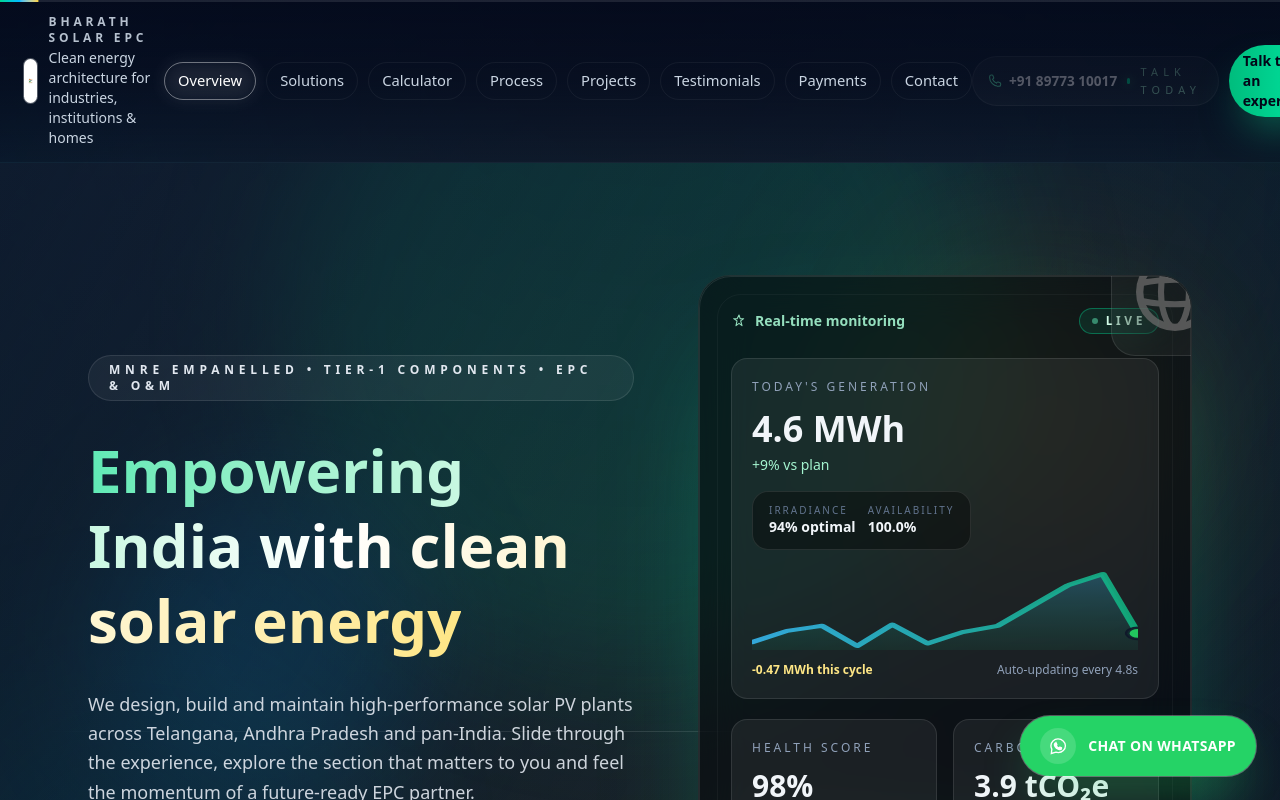
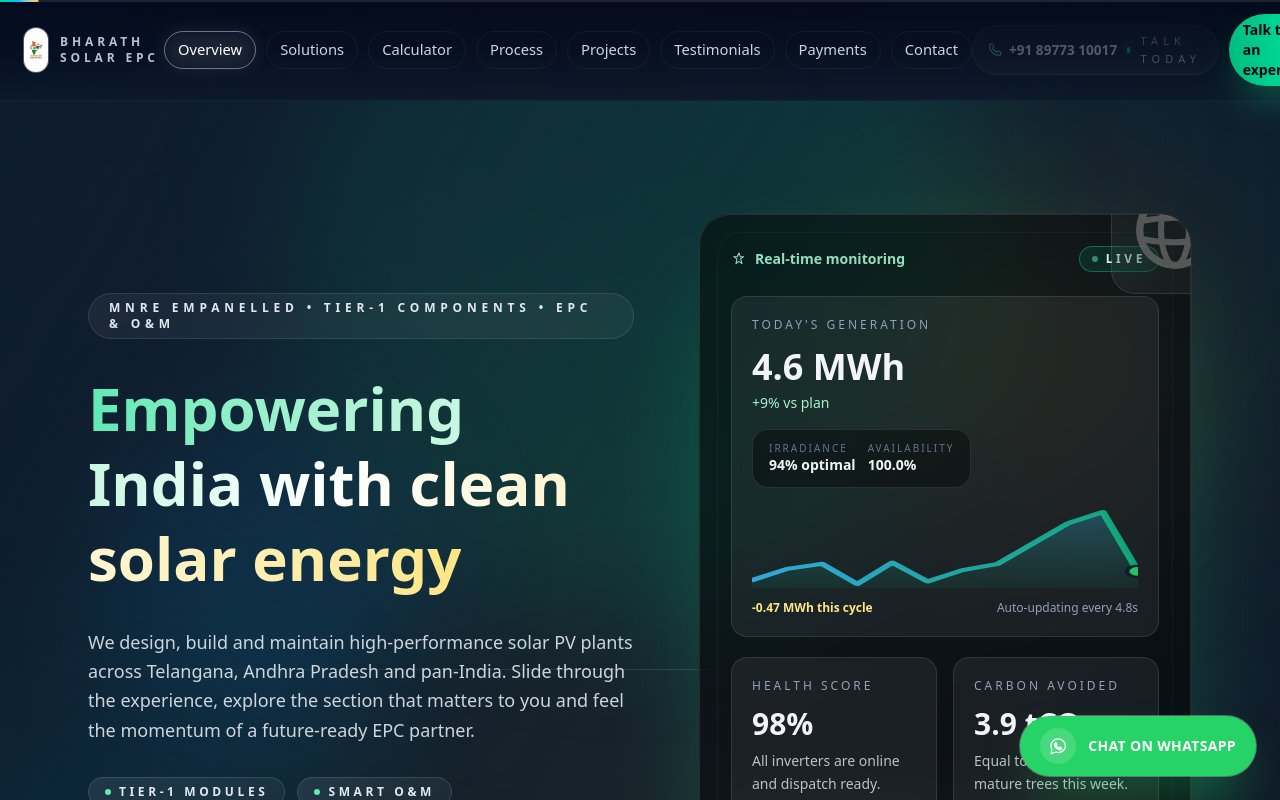
Before and after one commit to dbr09/bharathsolarepc, a Next.js app: page / in a window 1280 px wide. Shown: the top 800 px of the page. Built offline with nearby package versions, Linux system fonts and the light colour scheme.

Commit message:
Remove header tagline copy

```diff
--- a/app/components/layout/SiteChrome.js
+++ b/app/components/layout/SiteChrome.js
@@ -75,7 +75,6 @@
           </span>
           <div className="hidden sm:block">
             <p className="text-xs font-semibold uppercase tracking-[0.32em] text-slate-300/90">Bharath Solar EPC</p>
-            <p className="mt-0.5 hidden text-sm text-slate-300 sm:block">Clean energy architecture for industries, institutions & homes</p>
           </div>
         </Link>
 
```
